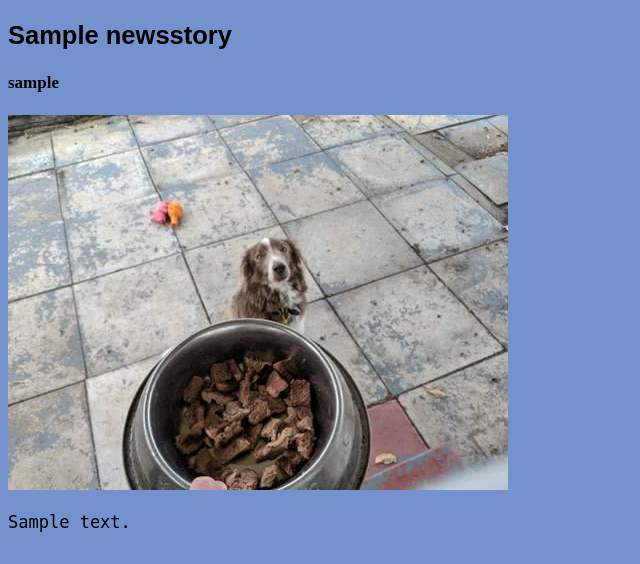
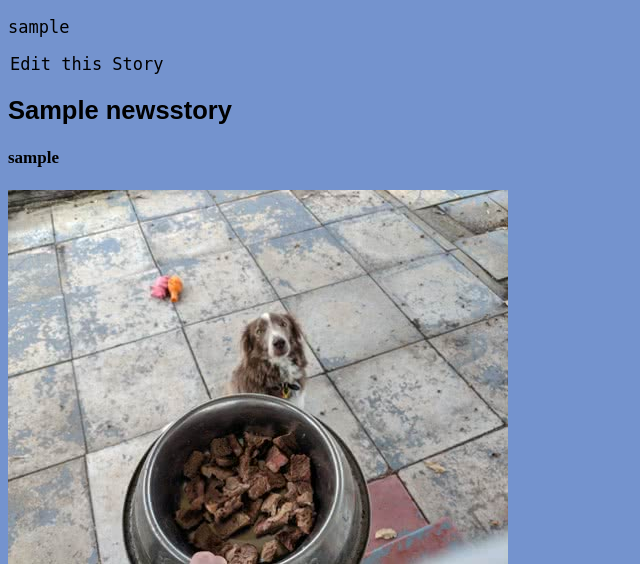
Before and after one commit to SheCodesAus/she-codes-django-news-project-Phoenix-JSW, a Django app: page /news/1/ in a window 1280 px wide. Shown: the part 249-813 px from the top of the page, without its empty margins (0-640 px from the left). Before the commit the page ends 781 px from the top, so only its background shows below. Run offline with Django 4.2, Linux system fonts and the light colour scheme; tables that the repository leaves empty hold one stand-in row (values such as "Sample post"); parts of the project's set-up code (start-up, migrations or seed data) failed here and were passed over; some web fonts are replaced.

Commit message:
Updated Storys

```diff
--- a/she_codes_news/news/templates/news/story.html
+++ b/she_codes_news/news/templates/news/story.html
@@ -8,6 +8,8 @@
 {% block content %}
 
 <div id="story-wrapper">
+    <p>{{story.slug}}</p>
+    <a href="{% url 'news:editStory' story.slug %}">Edit this Story</a>
     <h2>{{ story.title }}</h2>
     <h4>{{ story.author }}</h4>
     <div id="story-content">
--- a/she_codes_news/news/templates/news/storyDetail.html
+++ b/she_codes_news/news/templates/news/storyDetail.html
@@ -16,7 +16,7 @@
     {% endif %}
     {% if user.is_authenticated and user == story.author %}
     <div id="storypage-function-buttons">
-        <a class="btn btn-primary" href="{% url 'news:edit-story' story.slug %}">Edit Story</a>
+        <a class="btn btn-primary" href="{% url 'news:editStory' story.slug %}">Edit Story</a>
         <a class="btn btn-dark" href="{% url 'news:delete-story' story.slug %}">Delete</a>
     </div>
     {% endif %}
--- a/she_codes_news/news/urls.py
+++ b/she_codes_news/news/urls.py
@@ -8,6 +8,6 @@ urlpatterns = [
     path('<int:pk>/', views.StoryView.as_view(), name='story'),
     path('add-story/', views.AddStoryView.as_view(), name='newsStory'),
     path('<slug:slug>/', views.story_detail, name='story'),
-    path('<slug:slug>/edit-story/', views.UpdateStoryView.as_view(), name='edit-story'),
-    path('<slug:slug>/delete-story/', views.DeleteStoryView.as_view(), name='delete-story'),
+    path('<slug:slug>/edit-story/', views.UpdateStoryView.as_view(), name='editStory'),
+    path('<slug:slug>/delete-story/', views.DeleteStoryView.as_view(), name='deleteStory'),
  ]
--- a/she_codes_news/news/views.py
+++ b/she_codes_news/news/views.py
@@ -3,6 +3,7 @@ from django.urls import reverse_lazy
 from django.contrib.auth.mixins import LoginRequiredMixin, UserPassesTestMixin
 from .models import NewsStory, Category, Comment
 from .forms import StoryForm, CommentForm, UpdateStoryForm
+from django.shortcuts import get_object_or_404, render
 
 
 class IndexView(generic.ListView):
```
